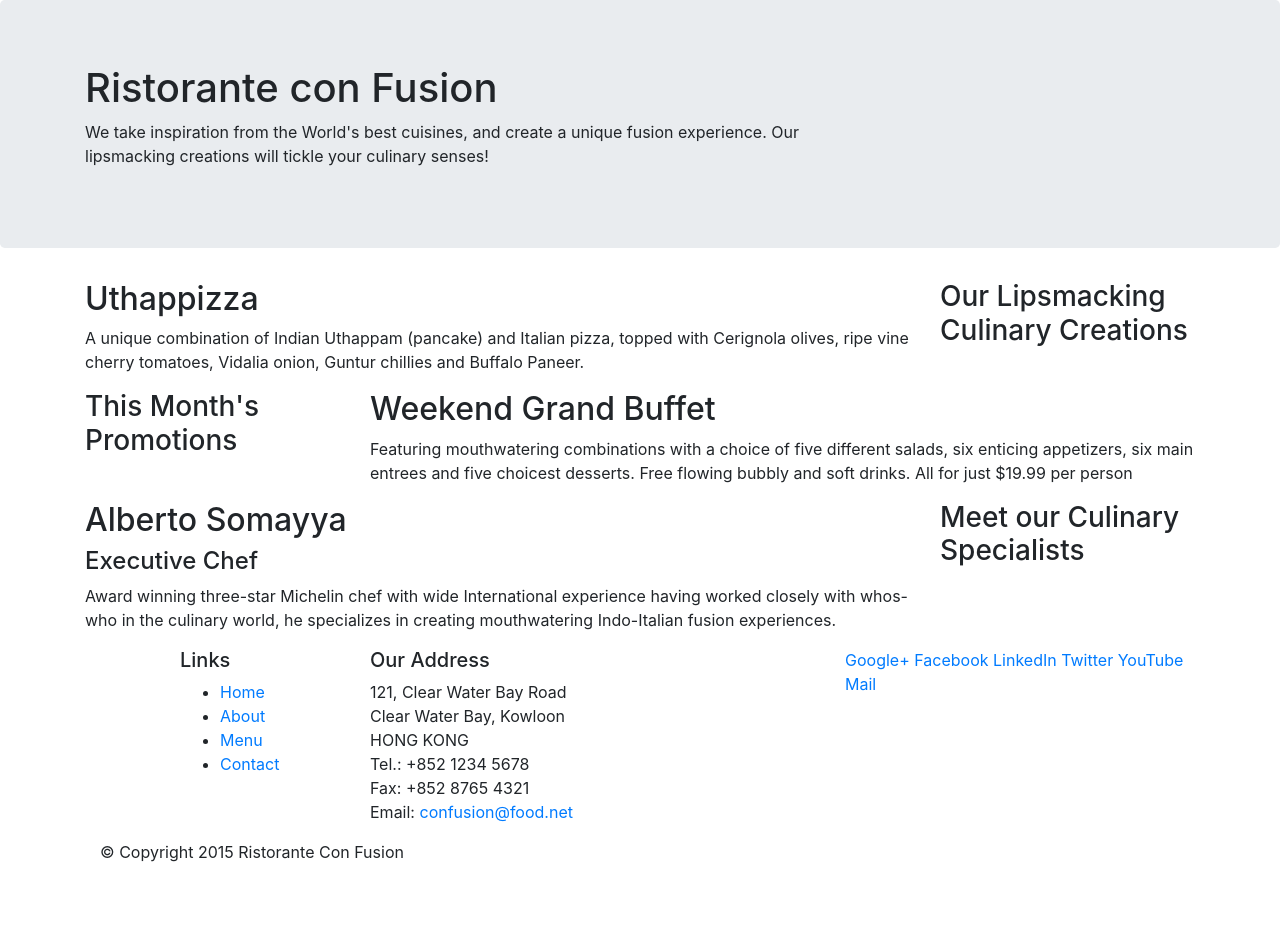
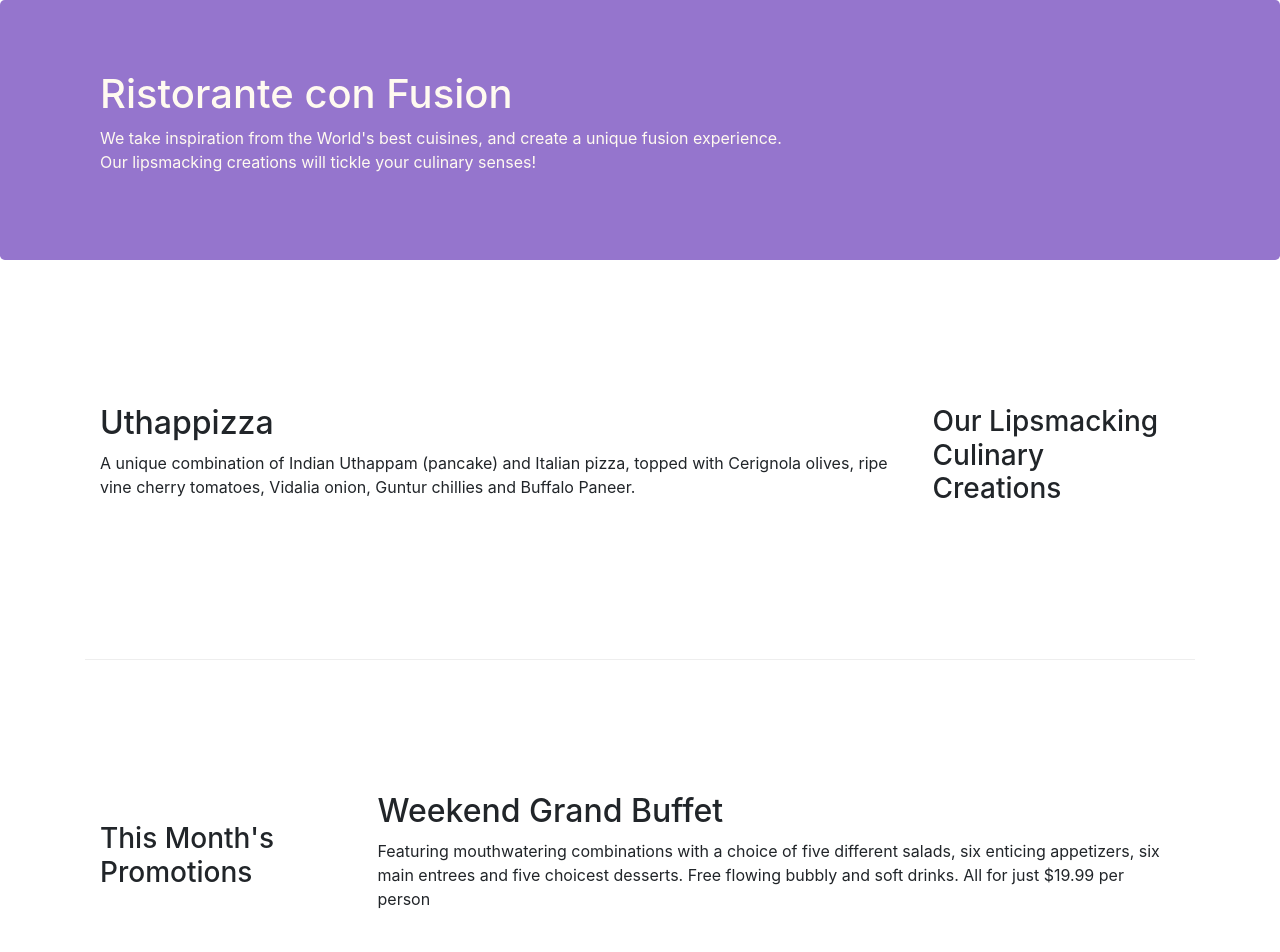
Before and after one commit to SASFF/conFusion_Mod1, a website: page index.html in a window 1280 px wide. Shown: the top 952 px of the page. Before the commit the page ends 880 px from the top, so only its background shows below. Drawn offline with nearby package versions, Linux system fonts and the light colour scheme.

Commit message:
Grid System Part2

```diff
--- /dev/null
+++ b/css/styles.css
@@ -0,0 +1,30 @@
+.row-header {
+    margin: 0px auto;
+    padding: 0px auto;
+}
+
+.row-content {
+    margin: 0px auto;
+    padding: 50px 0px 50px 0px;
+    border-bottom: 1px ridge;
+    min-height: 400px;
+}
+
+.footer {
+    background-color: #D1C4E9;
+    margin: 0px auto;
+    padding: 20px 0px 20px 0px;
+}
+
+.jumbotron {
+    padding: 70px 30px 70px 30px;
+    margin: 0px auto;
+    background: #9575CD;
+    color: floralwhite;
+}
+
+.address {
+    font-size: 80%;
+    margin: 0px;
+    color: #0f0f0f;
+}
--- a/index.html
+++ b/index.html
@@ -9,6 +9,7 @@
 
         <!-- Bootstrap CSS -->
         <link rel="stylesheet" href="node_modules/bootstrap/dist/css/bootstrap.min.css">
+        <link rel="stylesheet" href="css/styles.css">
     <title>Ristorante Con Fusion</title>
 </head>
 
@@ -16,7 +17,7 @@
 
     <header class="jumbotron">
         <div class="container">
-            <div class="row">
+            <div class="row row-header">
                 <div class="col-12 col-sm-8">
                     <h1>Ristorante con Fusion</h1>
                     <p>We take inspiration from the World's best cuisines, and create a unique fusion experience. Our lipsmacking creations will tickle your culinary senses!</p>
@@ -28,8 +29,8 @@
     </header>
 
     <div class="container">
-        <div class="row">
-            <div class="col-sm-4 oerder-sm-2 col-md-3 order-md-2">
+        <div class="row row-content align-items-center">
+            <div class="col-sm-4 order-sm-2 col-md-3 order-md-2">
                 <h3>Our Lipsmacking Culinary Creations</h3>
             </div>
             <div class="col-sm order-sm-1 col-md order-md-1">
@@ -39,7 +40,7 @@
         </div>
 
 
-        <div class="row">
+        <div class="row row-content align-items-center">
             <div class="col-sm-4 col-md-3">
                 <h3>This Month's Promotions</h3>
             </div>
@@ -49,7 +50,7 @@
             </div>
         </div>
 
-        <div class="row">
+        <div class="row row-content align-items-center">
             <div class="col-sm-4 order-sm-2 col-md-3 order-md-2">
                 <h3>Meet our Culinary Specialists</h3>
             </div>
@@ -61,12 +62,12 @@
         </div>
     </div>
 
-    <footer>
+    <footer class="footer">
         <div class="container">
             <div class="row">
                 <div class="col-5 offset-1 col-sm-2">
                     <h5>Links</h5>
-                    <ul>
+                    <ul class="list-unstyled">
                         <li><a href="#">Home</a></li>
                         <li><a href="#">About</a></li>
                         <li><a href="#">Menu</a></li>
@@ -84,8 +85,8 @@
 		              Email: <a href="mailto:confusion@food.net">confusion@food.net</a>
 		           </address>
                 </div>
-                <div class="col col-sm-4">
-                    <div>
+                <div class="col col-sm-4 align-self-center">
+                    <div style="text-align: center">
                         <a href="http://google.com/+">Google+</a>
                         <a href="http://www.facebook.com/profile.php?id=">Facebook</a>
                         <a href="http://www.linkedin.com/in/">LinkedIn</a>
@@ -95,8 +96,8 @@
                     </div>
                 </div>
            </div>
-           <div clas="row">
-                <div class="col-auto">
+           <div clas="row justify-content-center">
+                <div class="col-auto"  style="text-align: center">
                     <p>© Copyright 2015 Ristorante Con Fusion</p>
                 </div>
            </div>
```
